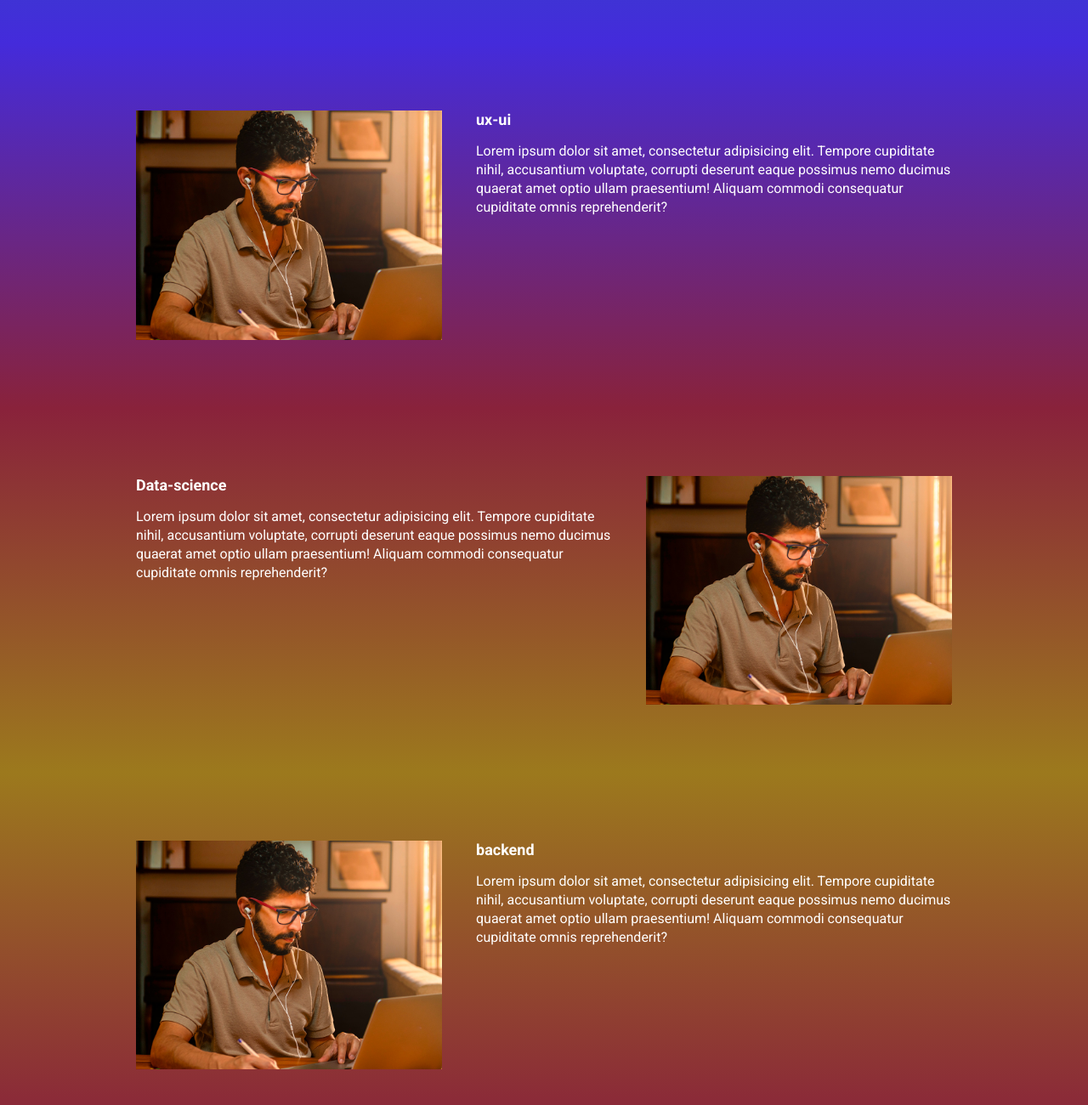
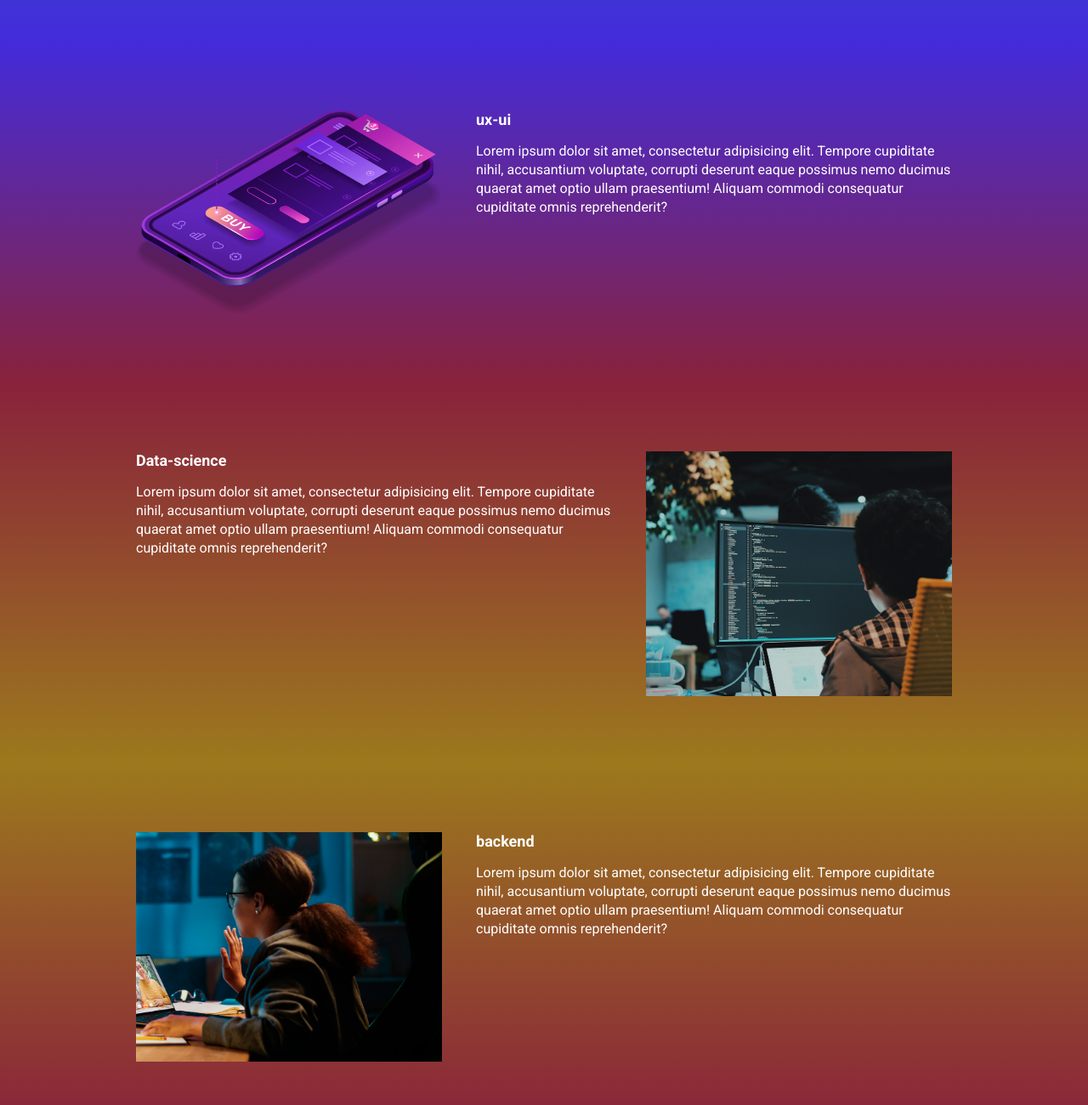
Before and after one commit to ablacs/tech_talks, a website built with Parcel: page src/index.html in a window 1280 px wide. Shown: the part 940-2240 px from the top of the page at 85% size. Built offline with nearby package versions, Linux system fonts and the light colour scheme.

Commit message:
versão do sharp

```diff
--- a/package.json
+++ b/package.json
@@ -1,7 +1,6 @@
 {
   "name": "ebac_talks",
   "version": "1.0.0",
-
   "scripts": {
     "dev": "parcel src/index.html src/styles/main.scss src/scripts/main.js",
     "build": "parcel build src/index.html",
@@ -14,6 +13,6 @@
   "devDependencies": {
     "@parcel/transformer-sass": "^2.8.0",
     "parcel": "^2.8.0",
-    "sharp": "^0.31.3"
+    "sharp": "^0.30.7"
   }
 }
--- a/src/index.html
+++ b/src/index.html
@@ -57,7 +57,7 @@
                     Lorem ipsum dolor sit amet, consectetur adipisicing elit. Tempore cupiditate nihil, accusantium voluptate, corrupti deserunt eaque possimus nemo ducimus quaerat amet optio ullam praesentium! Aliquam commodi consequatur cupiditate omnis reprehenderit?
                 </p>
             </div>
-            <img class="event__image" src="./images/frontend.png" alt="">
+            <img class="event__image" src="./images/ui-ux.png" alt="">
         </div>
     </section>
     <section class="event event--data-science">
@@ -68,7 +68,7 @@
                     Lorem ipsum dolor sit amet, consectetur adipisicing elit. Tempore cupiditate nihil, accusantium voluptate, corrupti deserunt eaque possimus nemo ducimus quaerat amet optio ullam praesentium! Aliquam commodi consequatur cupiditate omnis reprehenderit?
                 </p>
             </div>
-            <img class="event__image" src="./images/frontend.png" alt="">
+            <img class="event__image" src="./images/data.png" alt="">
         </div>
     </section>
     <section class="event event--backend event--image-left">
@@ -79,7 +79,7 @@
                     Lorem ipsum dolor sit amet, consectetur adipisicing elit. Tempore cupiditate nihil, accusantium voluptate, corrupti deserunt eaque possimus nemo ducimus quaerat amet optio ullam praesentium! Aliquam commodi consequatur cupiditate omnis reprehenderit?
                 </p>
             </div>
-            <img class="event__image" src="./images/frontend.png" alt="">
+            <img class="event__image" src="./images/backend.png" alt="">
         </div>
     </section>
 
```
Also changed, not shown: 1 other file.
